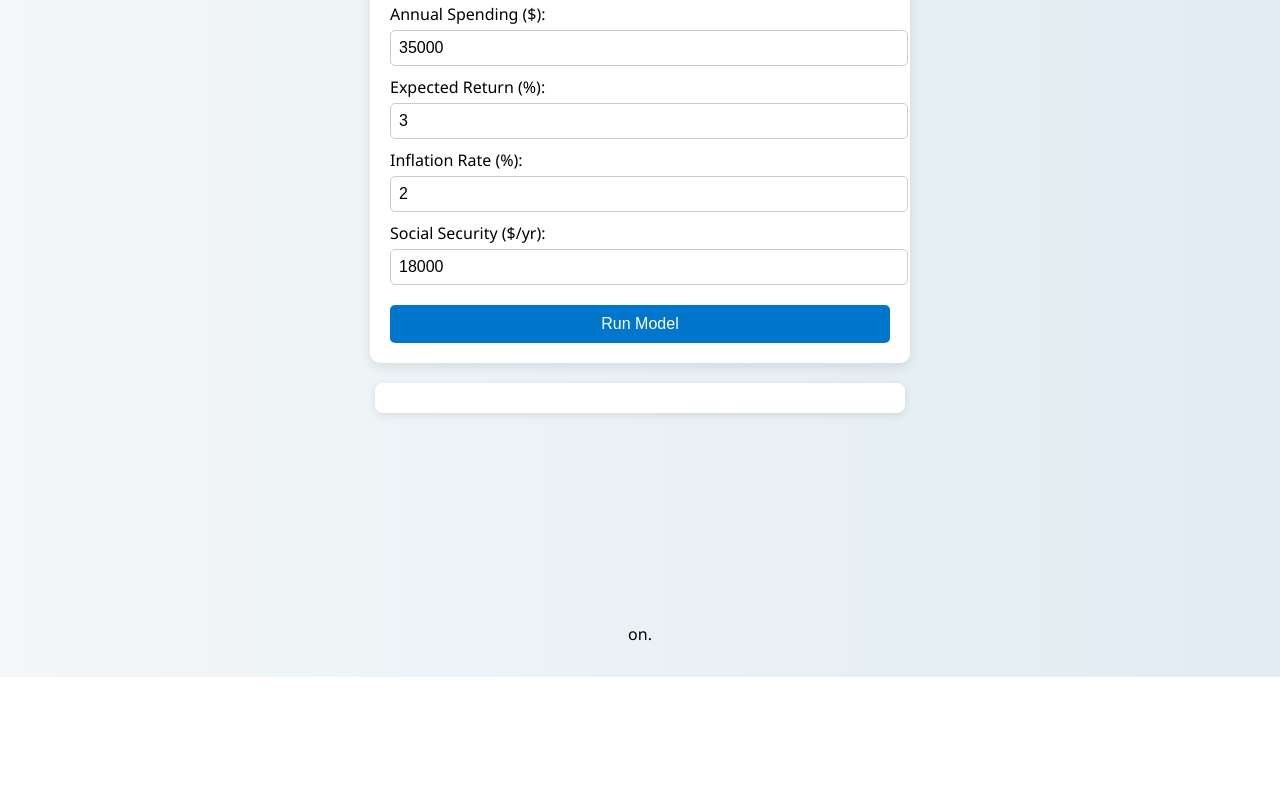
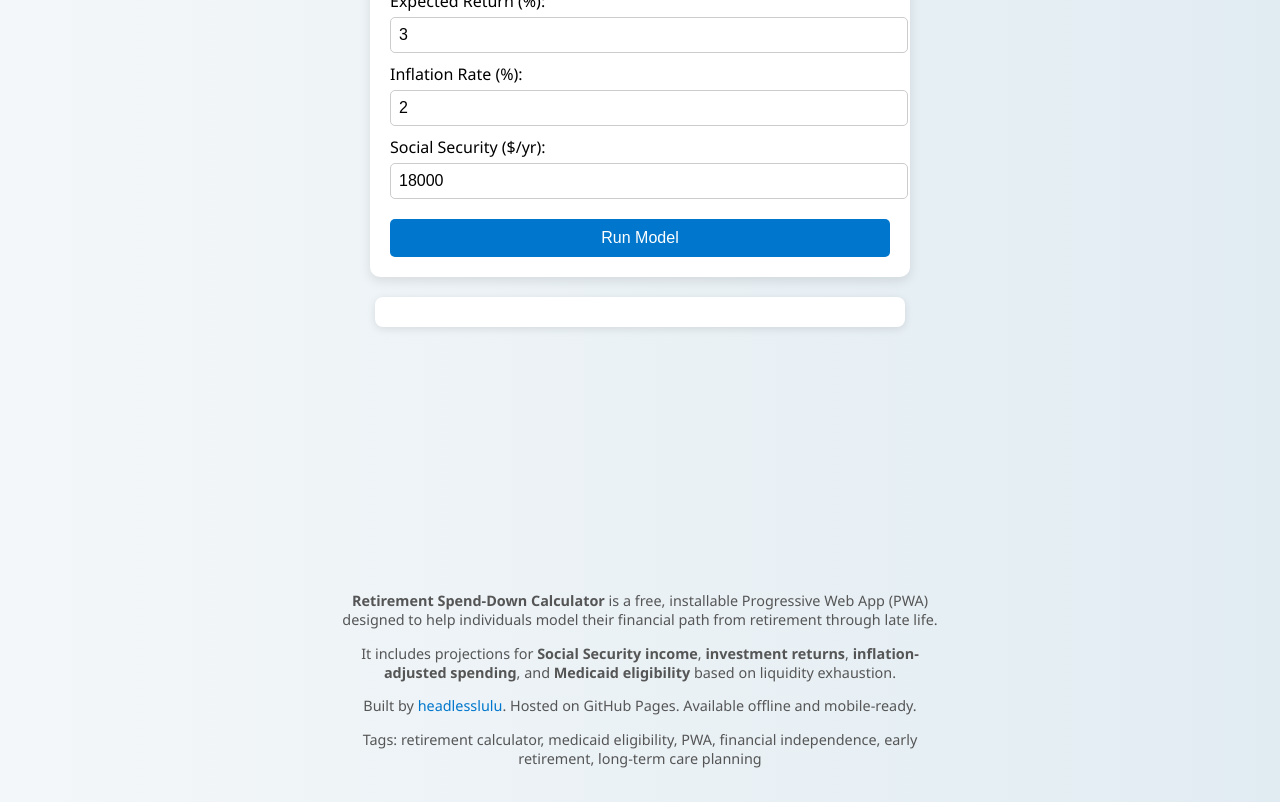
Before and after one commit to headllesslulu/Retirement-Spend-Down-Calculator, a plain HTML site: page index.html in a window 1280 px wide. Shown: the part 426-1228 px from the top of the page. Before the commit the page ends 1103 px from the top, so only its background shows below. Drawn offline with nearby package versions, Linux system fonts and the light colour scheme.

Commit message:
Update index.html

```diff
--- a/index.html
+++ b/index.html
@@ -1,27 +1,13 @@
 <!DOCTYPE html>
-<html lang="en">
-<head>
-  <meta charset="UTF-8" />
-  <meta name="viewport" content="width=device-width, initial-scale=1.0"/>
-  <title>Retirement Calculator</title>
-  <link rel="manifest" href="manifest.json" />
-  <script>
-    if ('serviceWorker' in navigator) {
-      window.addEventListener('load', () => {
-        navigator.serviceWorker.register('service-worker.js');
-      });
-    }
-  </script>
-</head>
-<body>
-  <h1>Retirement Calculator PWA</h1>
-
 <html lang="en">
 <head>
   <meta charset="UTF-8" />
   <meta name="viewport" content="width=device-width, initial-scale=1.0"/>
   <title>Retirement Spend-Down Calculator</title>
   <link rel="manifest" href="manifest.json" />
+  <meta name="description" content="A free retirement spend-down calculator that models Social Security, inflation, investment returns, and Medicaid eligibility over time.">
+  <meta name="keywords" content="retirement calculator, spend-down model, PWA, Medicaid planner, financial independence, early retirement, social security simulator">
+  <meta name="author" content="headlesslulu">
   <script>
     if ('serviceWorker' in navigator) {
       window.addEventListener('load', () => {
@@ -102,6 +88,21 @@
       max-width: 90%;
       margin: 20px auto;
     }
+    footer {
+      text-align: center;
+      font-size: 0.9em;
+      color: #555;
+      margin: 40px 0 20px;
+      max-width: 600px;
+      padding: 0 20px;
+    }
+    footer a {
+      color: #0077cc;
+      text-decoration: none;
+    }
+    footer a:hover {
+      text-decoration: underline;
+    }
   </style>
 </head>
 <body>
@@ -119,6 +120,13 @@
 
   <div id="output"></div>
   <canvas id="chart"></canvas>
+
+  <footer>
+    <p><strong>Retirement Spend-Down Calculator</strong> is a free, installable Progressive Web App (PWA) designed to help individuals model their financial path from retirement through late life.</p>
+    <p>It includes projections for <strong>Social Security income</strong>, <strong>investment returns</strong>, <strong>inflation-adjusted spending</strong>, and <strong>Medicaid eligibility</strong> based on liquidity exhaustion.</p>
+    <p>Built by <a href="https://yourwebsite.com" target="_blank" rel="noopener">headlesslulu</a>. Hosted on GitHub Pages. Available offline and mobile-ready.</p>
+    <p>Tags: retirement calculator, medicaid eligibility, PWA, financial independence, early retirement, long-term care planning</p>
+  </footer>
 
   <script>
     document.getElementById('retirementForm').addEventListener('submit', function(event) {
@@ -190,6 +198,3 @@
   </script>
 </body>
 </html>
-on.</p>
-</body>
-</html>
```
